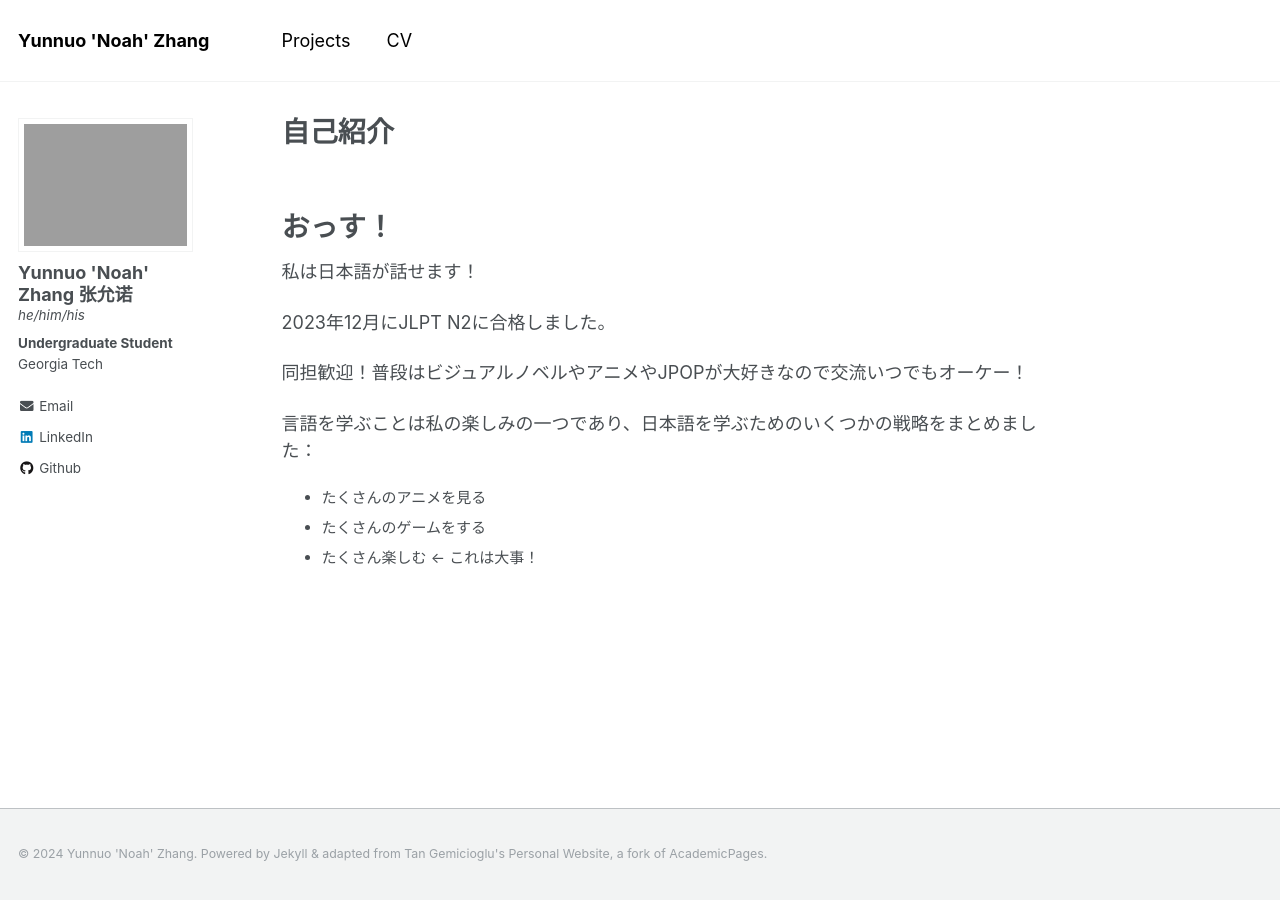
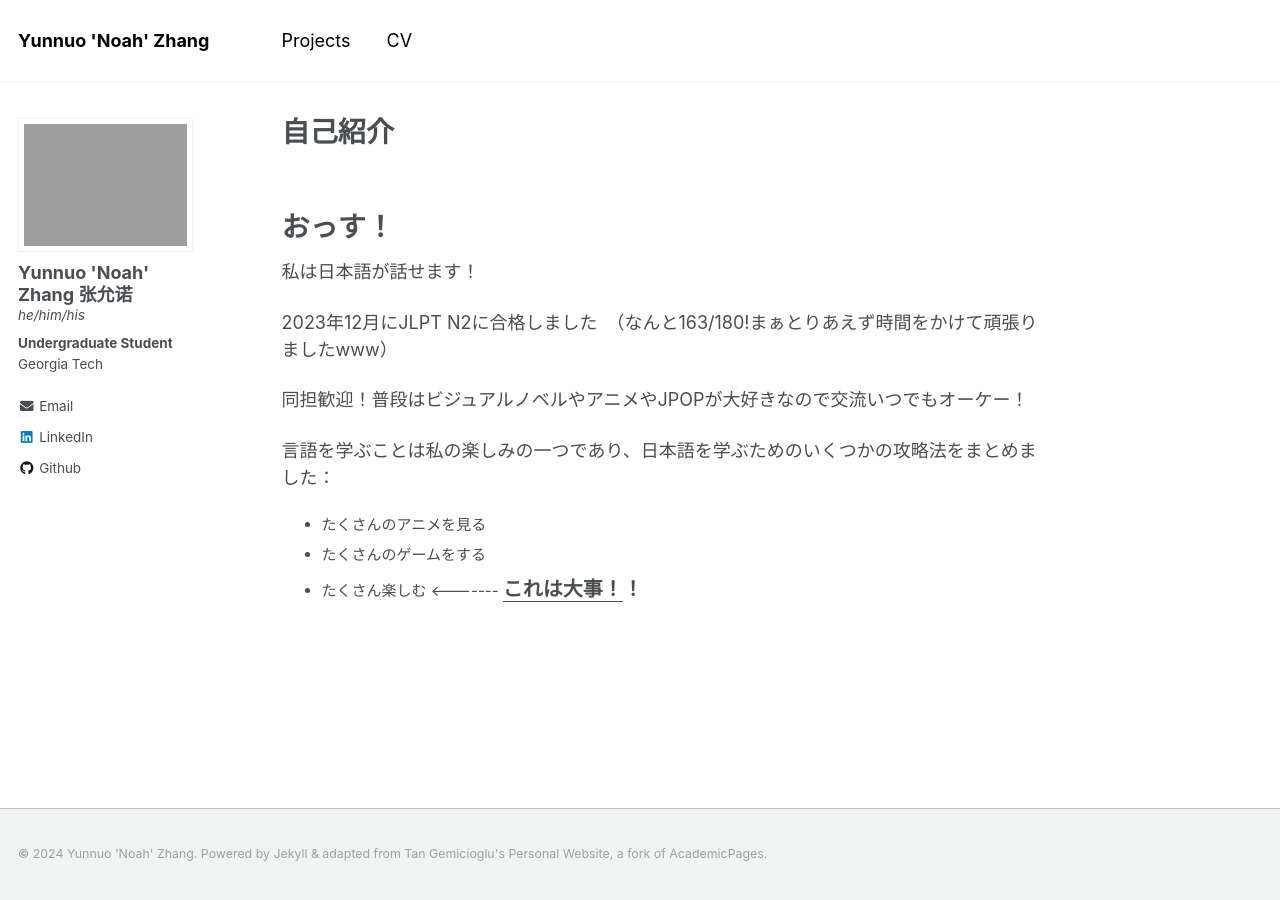
Before and after one commit to NoahZhang1/NoahZhang1.github.io, a Jekyll site: the page built from _pages/about_jp.md, in a window 1280 px wide. Built offline with Jekyll 4.4.1, drawn with Linux system fonts in a browser that asks for light colours.

Commit message:
japanese update

```diff
--- a/_pages/about_jp.md
+++ b/_pages/about_jp.md
@@ -12,16 +12,15 @@ permalink: /about_jp/
 
 私は日本語が話せます！
 
-2023年12月にJLPT N2に合格しました。
+2023年12月にJLPT N2に合格しました　（なんと163/180!まぁとりあえず時間をかけて頑張りましたwww）
 
 同担歓迎！普段はビジュアルノベルやアニメやJPOPが大好きなので交流いつでもオーケー！
 
 
-言語を学ぶことは私の楽しみの一つであり、日本語を学ぶためのいくつかの戦略をまとめました：
+言語を学ぶことは私の楽しみの一つであり、日本語を学ぶためのいくつかの攻略法をまとめました：
 
 <ul style="font-size: 15px;">
   <li>たくさんのアニメを見る</li>
   <li>たくさんのゲームをする</li>
-  <li>たくさん楽しむ <- これは大事！</li>
-
+  <li>たくさん楽しむ <------- <strong style="font-size: 20px"><u>これは大事！</u>！</strong></li>
 </ul>
```
